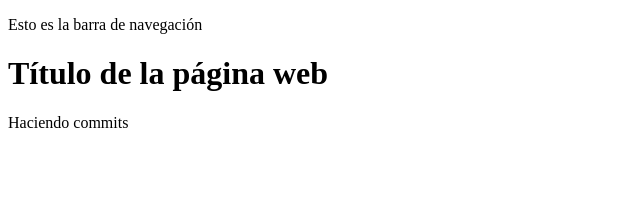
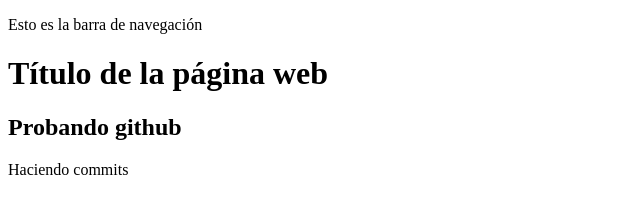
Before and after one commit to AnitaMartinez/clase-git-promo-a, a plain HTML site: page index.html in a window 1280 px wide. Shown: the whole page, without its empty margins (0-640 px from the left). Drawn offline with Linux system fonts and the light colour scheme.

Commit message:
cambios Marta Moya

```diff
--- a/index.html
+++ b/index.html
@@ -13,6 +13,7 @@
             <p>Esto es la barra de navegación</p>
         </nav>
         <h1>Título de la página web</h1>
+        <h2>Probando github</h2>
     </header>
     <footer>
         <div>Haciendo commits</div>
```
